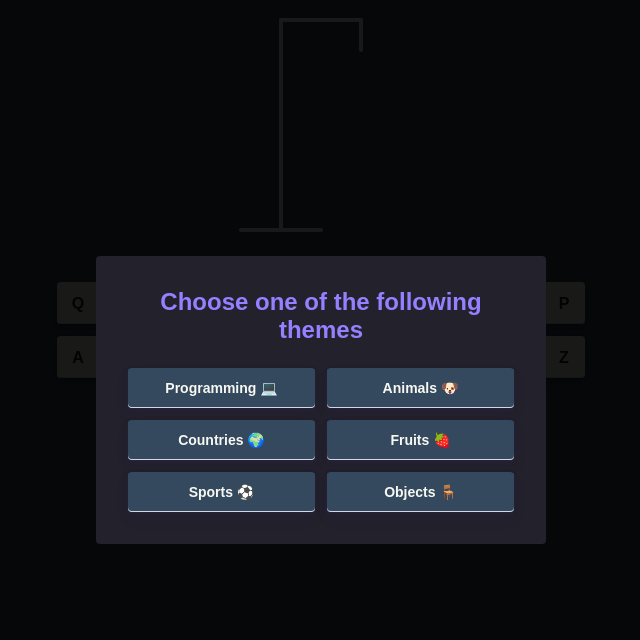
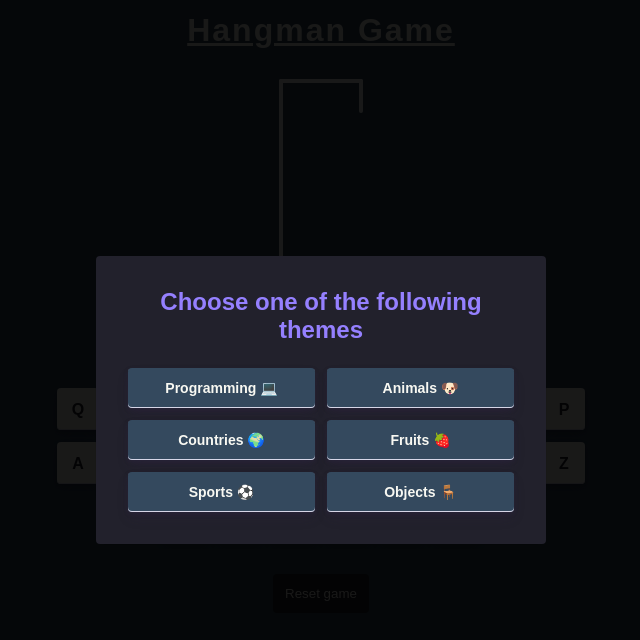
Before and after one commit to JohnPetros/hangman-game, a React app: page / in a window 1280 px wide. Shown: the top 640 px of the page, without its empty margins (319-959 px from the left). Built offline with nearby package versions, Linux system fonts and the light colour scheme; the HTML template or start-up script is replaced by a standard one.

Commit message:
💄 style: Theme paragraph

```diff
--- a/src/components/Game/index.tsx
+++ b/src/components/Game/index.tsx
@@ -5,7 +5,7 @@ import { Keyboard } from "../Keyboard";
 import { Container, Letter, FinalMessage } from "./styles";
 
 export function Game() {
-  const { word, _resetWord } = useWord();
+  const { word, _resetWord, theme } = useWord();
   const [errorsAmount, setErrorsAmount] = useState(0);
   const [correctedLetters, setCorrectedLetters] = useState<string[]>([]);
   const [incorrectedLetters, setIncorrectedsLetters] = useState<string[]>([]);
@@ -28,6 +28,11 @@ export function Game() {
         ...currentCorrectedLetters,
         letter,
       ]);
+
+      if (correctedLetters.length === word.length - 1) {
+        setEndGameMessage("You won 😁!");
+      }
+
       return;
     }
 
@@ -39,15 +44,15 @@ export function Game() {
     const newErrorsAmount = errorsAmount + 1;
     setErrorsAmount(newErrorsAmount);
 
-    if (correctedLetters.length === word.length) {
-      setEndGameMessage("You won 😁!");
-    } else if (newErrorsAmount === 6) {
+    if (newErrorsAmount === 6) {
       setEndGameMessage("You lost 😢!");
     }
   }
 
   return (
     <Container>
+      <h1>Hangman Game</h1>
+
       <Hangman errorsAmount={errorsAmount} />
 
       <div className="letters">
@@ -61,9 +66,14 @@ export function Game() {
         ))}
       </div>
 
+      <p className="theme">
+        Theme: <strong>{theme}</strong>
+      </p>
+
       {endGameMessage ? (
         <FinalMessage isWin={endGameMessage.includes("won")}>
-          {endGameMessage + "\nThe word was: "} <span>{word}</span>
+          {endGameMessage + "\nThe word was: "}{" "}
+          <span>{word.toUpperCase()}</span>
         </FinalMessage>
       ) : (
         <Keyboard
--- a/src/components/Game/styles.ts
+++ b/src/components/Game/styles.ts
@@ -6,14 +6,36 @@ export const Container = styled.div`
   align-items: center;
   justify-content: center;
 
+  h1 {
+    color: var(--light);
+    text-decoration: underline;
+    letter-spacing: 2px;
+
+    margin: 1.2rem 0;
+  }
+
   .letters {
     display: flex;
     justify-content: center;
   }
 
+  > p.theme {
+    margin-top: 2.4rem;
+
+    color: var(--secondary);
+    letter-spacing: 1.4px;
+    font-weight: 600;
+    font-size: 1.8rem;
+
+    strong {
+      color: var(--light);
+      text-transform: capitalize;
+    }
+  }
+
   > button {
     display: block;
-    margin-top: 4.2rem;
+    margin-top: 3.6rem;
     margin-inline: auto;
     padding: 1.2rem;
     border-radius: var(--border-radius);
@@ -70,5 +92,6 @@ export const FinalMessage = styled.p<FinalMessageProps>`
   > span {
     font-weight: 700;
     color: var(--light);
+    letter-spacing: 2px;
   }
 `;
--- a/src/utils/themes.ts
+++ b/src/utils/themes.ts
@@ -24,7 +24,7 @@ export const themes = [
       "webpack",
       "spring",
       "bootsrap",
-      "it",
+      "linux",
       "arduino",
       "flutter",
       "desktop",
@@ -196,15 +196,12 @@ export const themes = [
       "notebook",
       "flip-flop",
       "dice",
-      "rubber band",
       "knife",
       "cage",
       "napkin",
       "clothes",
       "screw",
       "wig",
-      "picture frame",
-      "vacuum cleaner",
       "razor",
       "broom",
       "microphone",
```
